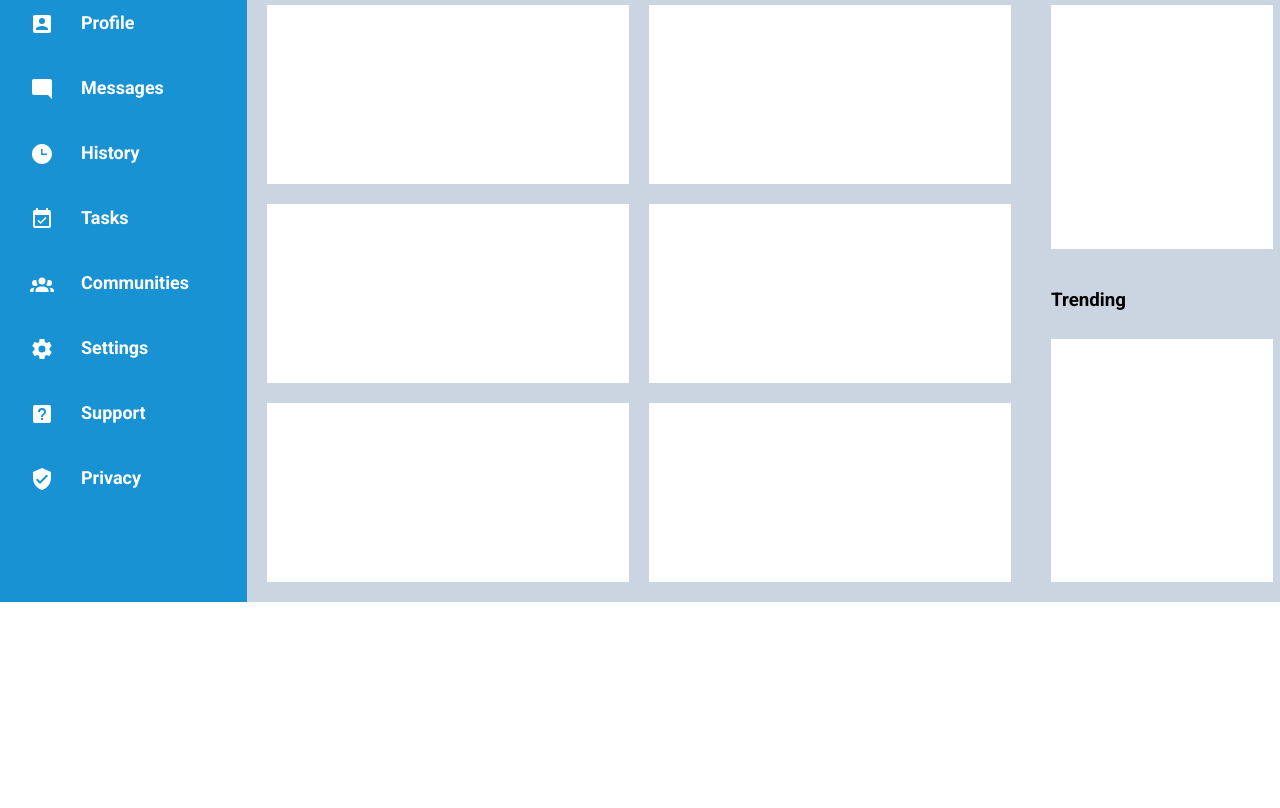
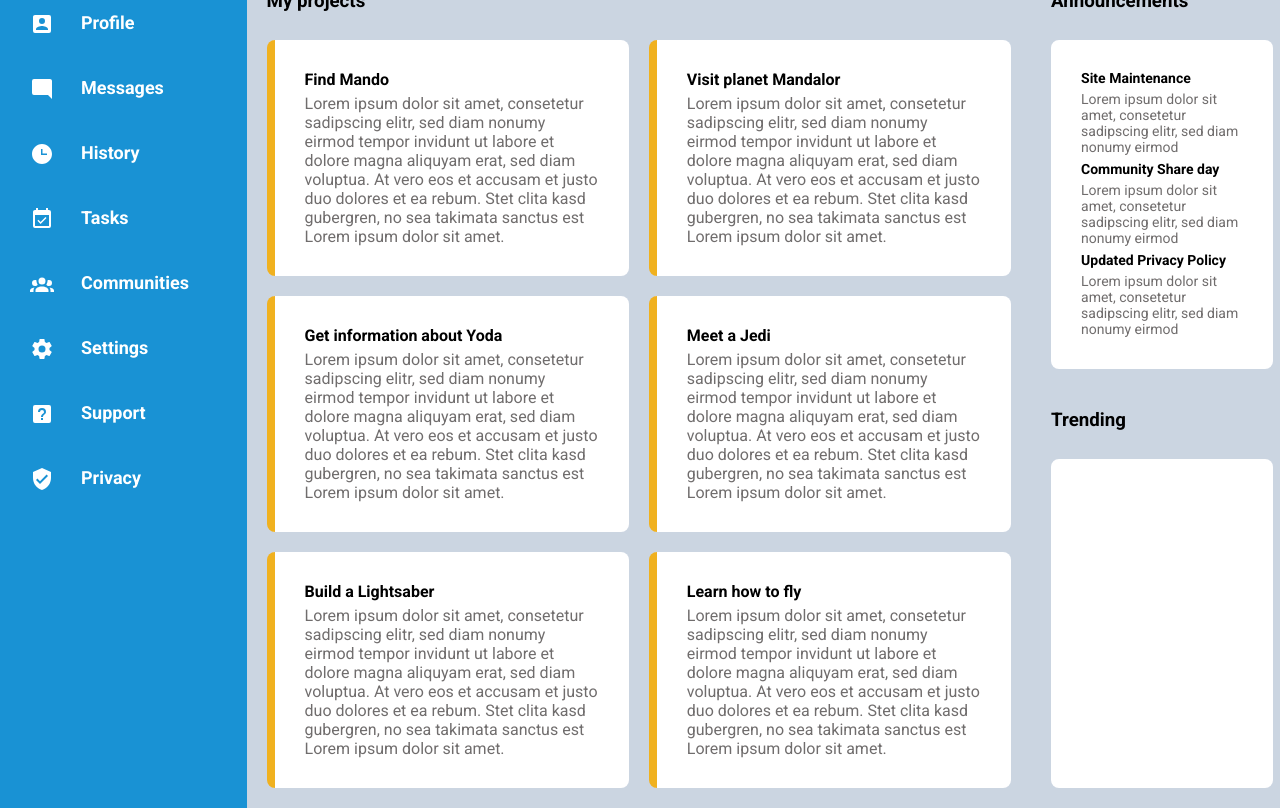
Before and after one commit to zro21/odin-admin-dashboard, a plain HTML site: page index.html in a window 1280 px wide. Shown: the part 198-1006 px from the top of the page. Before the commit the page ends 800 px from the top, so only its background shows below. Drawn offline with Linux system fonts and the light colour scheme.

Commit message:
Style the cards and fill with content

```diff
--- a/index.html
+++ b/index.html
@@ -105,16 +105,74 @@
           <div class="projects-heading">
             <h3>My projects</h3>
           </div>
-          <div class="card"></div>
-          <div class="card"></div>
-          <div class="card"></div>
-          <div class="card"></div>
-          <div class="card"></div>
-          <div class="card"></div>
+          <div class="card">
+            <p class="card-heading">Find Mando</p>
+            <p>Lorem ipsum dolor sit amet, consetetur sadipscing elitr,
+               sed diam nonumy eirmod tempor invidunt ut labore et dolore
+               magna aliquyam erat, sed diam voluptua. At vero eos et accusam
+               et justo duo dolores et ea rebum. Stet clita kasd gubergren, no
+               sea takimata sanctus est Lorem ipsum dolor sit amet.</p>
+          </div>
+          <div class="card">
+            <p class="card-heading">Visit planet Mandalor</p>
+            <p>Lorem ipsum dolor sit amet, consetetur sadipscing elitr,
+               sed diam nonumy eirmod tempor invidunt ut labore et dolore
+               magna aliquyam erat, sed diam voluptua. At vero eos et accusam
+               et justo duo dolores et ea rebum. Stet clita kasd gubergren, no
+               sea takimata sanctus est Lorem ipsum dolor sit amet.</p>
+          </div>
+          <div class="card">
+            <p class="card-heading">Get information about Yoda</p>
+            <p>Lorem ipsum dolor sit amet, consetetur sadipscing elitr,
+               sed diam nonumy eirmod tempor invidunt ut labore et dolore
+               magna aliquyam erat, sed diam voluptua. At vero eos et accusam
+               et justo duo dolores et ea rebum. Stet clita kasd gubergren, no
+               sea takimata sanctus est Lorem ipsum dolor sit amet.</p>
+          </div>
+          <div class="card">
+            <p class="card-heading">Meet a Jedi</p>
+            <p>Lorem ipsum dolor sit amet, consetetur sadipscing elitr,
+               sed diam nonumy eirmod tempor invidunt ut labore et dolore
+               magna aliquyam erat, sed diam voluptua. At vero eos et accusam
+               et justo duo dolores et ea rebum. Stet clita kasd gubergren, no
+               sea takimata sanctus est Lorem ipsum dolor sit amet.</p>
+          </div>
+          <div class="card">
+            <p class="card-heading">Build a Lightsaber</p>
+            <p>Lorem ipsum dolor sit amet, consetetur sadipscing elitr,
+               sed diam nonumy eirmod tempor invidunt ut labore et dolore
+               magna aliquyam erat, sed diam voluptua. At vero eos et accusam
+               et justo duo dolores et ea rebum. Stet clita kasd gubergren, no
+               sea takimata sanctus est Lorem ipsum dolor sit amet.</p>
+          </div>
+          <div class="card">
+            <p class="card-heading">Learn how to fly</p>
+            <p>Lorem ipsum dolor sit amet, consetetur sadipscing elitr,
+               sed diam nonumy eirmod tempor invidunt ut labore et dolore
+               magna aliquyam erat, sed diam voluptua. At vero eos et accusam
+               et justo duo dolores et ea rebum. Stet clita kasd gubergren, no
+               sea takimata sanctus est Lorem ipsum dolor sit amet.</p>
+          </div>
         </div>
         <div class="announcements">
           <h3>Announcements</h3>
-        <div class="card"></div>
+        <div class="card">
+          <div class="card-item">
+            <p class="card-heading">Site Maintenance</p>
+            <p>Lorem ipsum dolor sit amet, consetetur sadipscing elitr,
+               sed diam nonumy eirmod</p>
+          </div>
+          <div class="card-item">
+            <p class="card-heading">Community Share day</p>
+            <p>Lorem ipsum dolor sit amet, consetetur sadipscing elitr,
+               sed diam nonumy eirmod</p>
+          </div>
+          <div class="card-item">
+            <p class="card-heading">Updated Privacy Policy</p>
+            <p>Lorem ipsum dolor sit amet, consetetur sadipscing elitr,
+               sed diam nonumy eirmod</p>
+          </div>
+        </div>
         </div>
         <div class="trending">
           <h3>Trending</h3>
--- a/style.css
+++ b/style.css
@@ -59,6 +59,20 @@
 
 .card {
   background-color: white;
+  border-radius: 8px;
+  padding: 30px;
+  color: #706d6d;
+}
+
+.projects > .card {
+  border-left: 8px solid #f0b11f;
+}
+
+.card-heading {
+  font-size: 16px;
+  font-weight: bold;
+  padding-bottom: 5px;
+  color: black;
 }
 
 .announcements {
@@ -67,6 +81,20 @@
   display: grid;
   grid-template-rows: 30px 1fr;
   gap: 20px;
+}
+
+.announcements > .card {
+  display: grid;
+  grid-template-rows: repeat(3, 1fr);
+  gap: 5px;
+}
+
+.announcements > .card > .card-item > .card-heading {
+  font-size: 14px;
+}
+
+.announcements > .card > .card-item {
+  font-size: 14px;
 }
 
 .trending {
```
